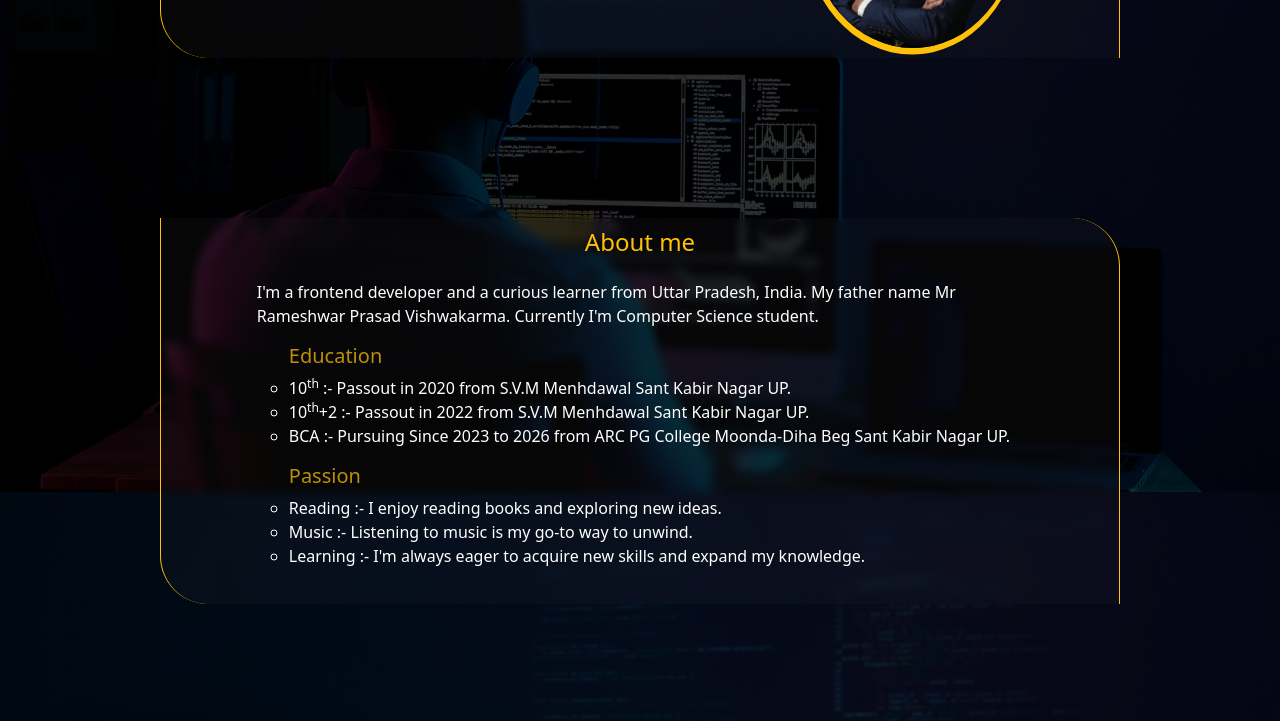
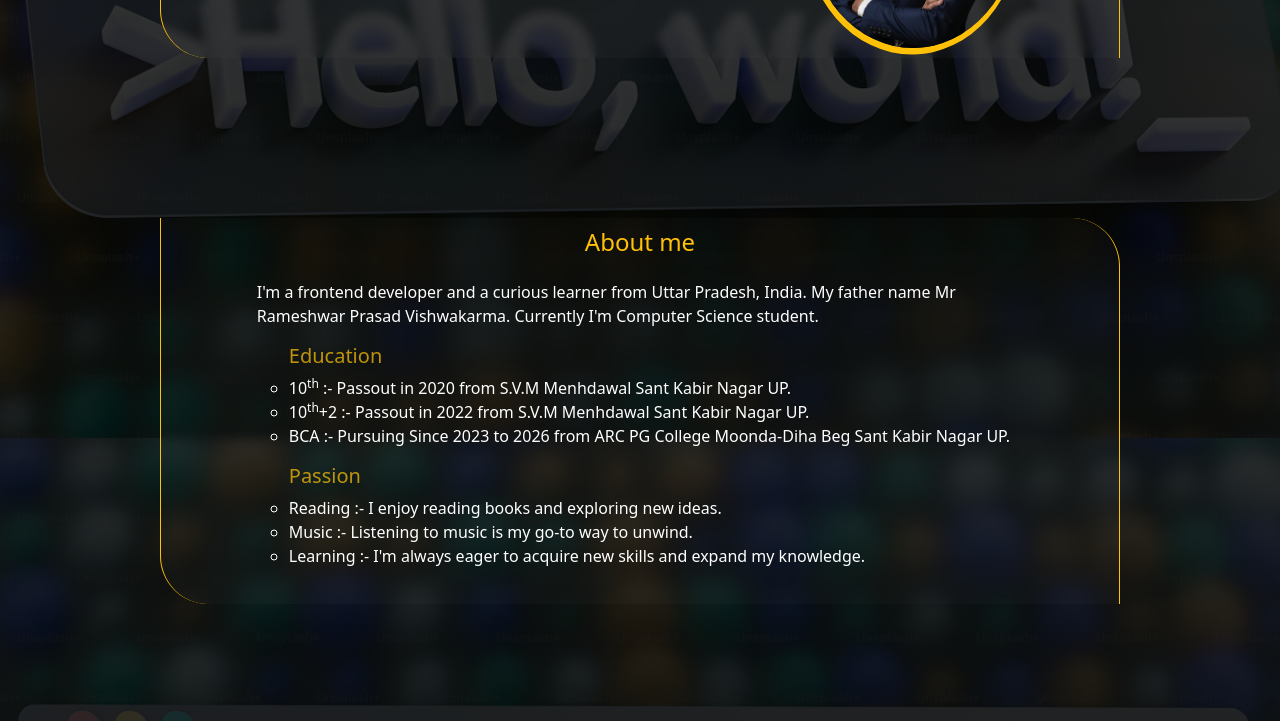
Before and after one commit to Satyam-Vishwakarma/portfolio, a plain HTML site: page index.html in a window 1280 px wide. Shown: the part 362-1083 px from the top of the page. Drawn offline with nearby package versions, Linux system fonts and the light colour scheme.

Commit message:
Background

```diff
--- a/css/style.css
+++ b/css/style.css
@@ -6,10 +6,10 @@
     --pri:#ffc107;
 }
 body{
-    background-image:linear-gradient(rgba(0, 0, 0, 0.8), rgba(0, 0, 0, 0.8)),url(../img/software-developer-6521720_1920.jpg);
+    background-image:linear-gradient(rgba(0, 0, 0, 0.8), rgba(0, 0, 0, 0.8)),url(../img/3dBg.jfif);
     background-attachment: fixed;
     background-size: cover;
-    background-position: end;
+    background-position: center;
 
 }
 .header{
```
Also changed, not shown: img/3dBg.jfif (added), img/compImage.jfif (added), img/nightBg.avif (added), img/retroBg.webp (added).
